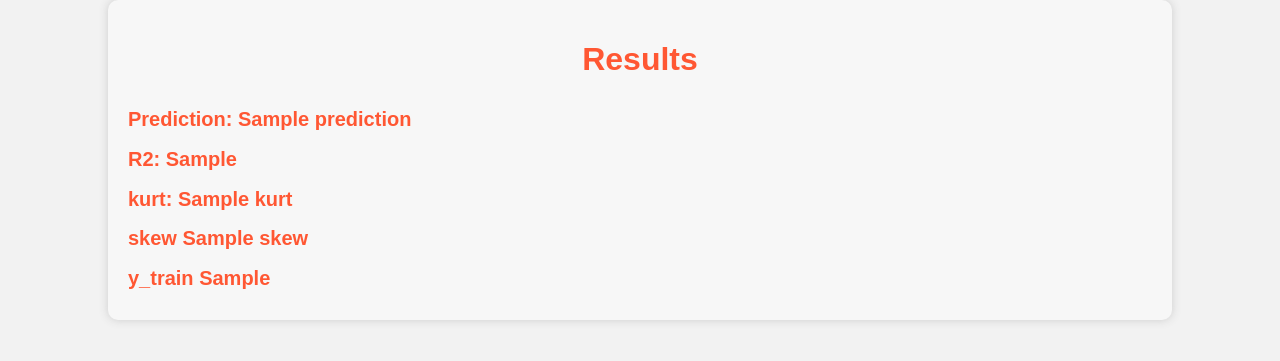
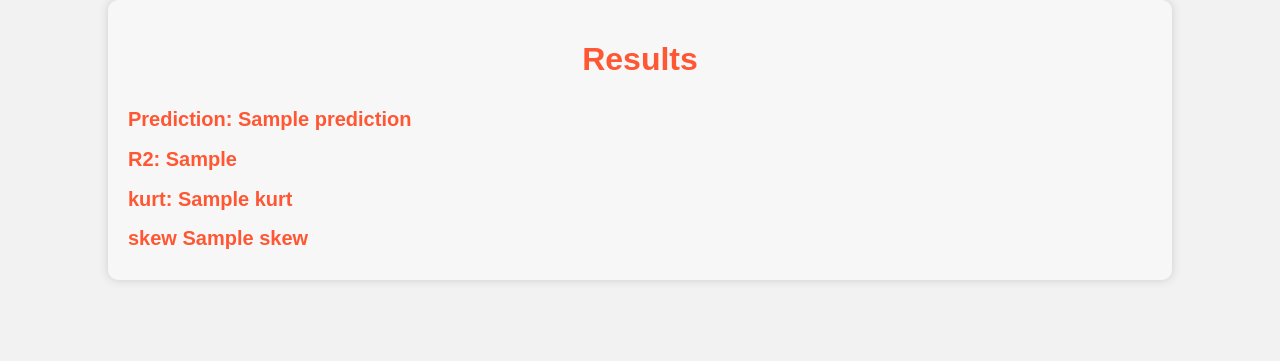
Before and after one commit to The-DigitalAcademy/innovators_diamondRegression_ML, a Flask app: template templates/results.html in a window 1280 px wide. Shown: the top 361 px of the page. Run offline with Flask 2, Linux system fonts and the light colour scheme; the template is opened without the code that fills it: most values are stand-ins (such as "Sample title", 1, 10 or a date in 2020).

Commit message:
changes made to dashboard

```diff
--- a/templates/results.html
+++ b/templates/results.html
@@ -11,7 +11,6 @@
     <h2>R2: {{ r2 }}</h2>
     <h2>kurt: {{ kurt }}</h2>
     <h2>skew {{ skew }}</h2>
-    <h2>y_train {{ y_train }}</h2>
   </div>
 </body>
 </html>
```
